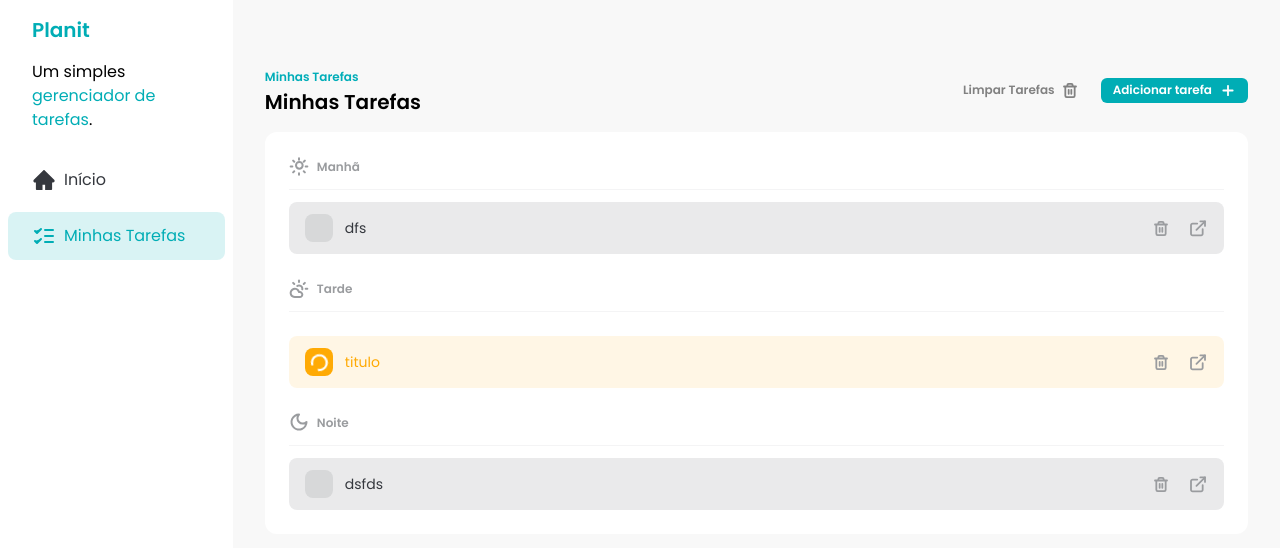
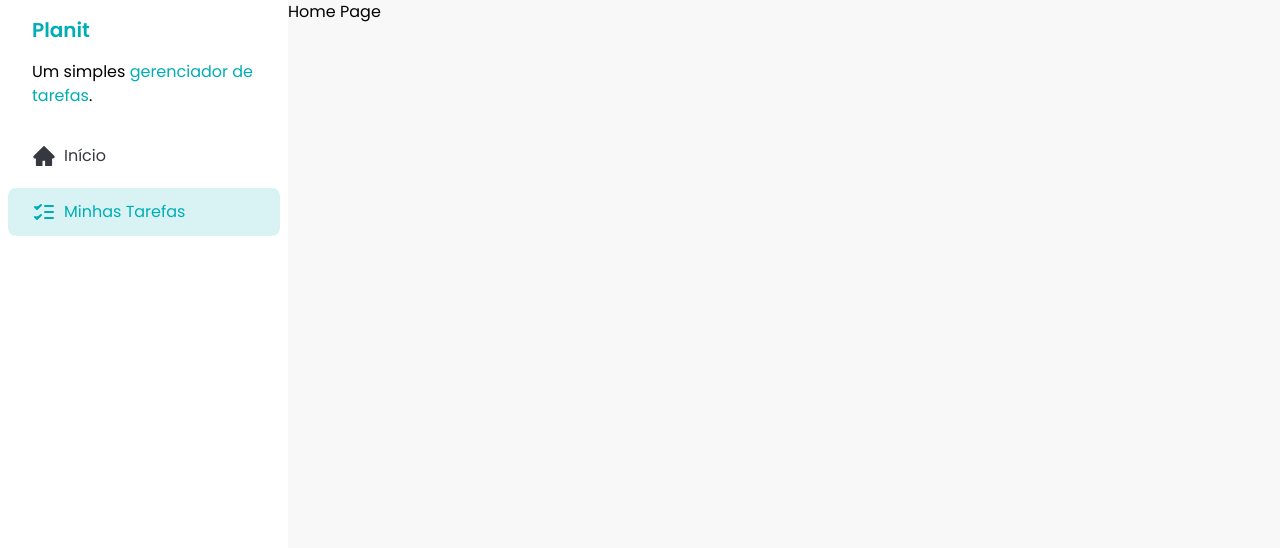
Before and after one commit to HiagoSilvaAnjos/Planit, a React (Vite) app: page / in a window 1280 px wide. Shown: the top 548 px of the page. Built offline with nearby package versions, Linux system fonts and the light colour scheme; data requests are answered from the project's data file.

Commit message:
feat: add Home and Tasks Page

```diff
--- a/db.json
+++ b/db.json
@@ -1,25 +1,3 @@
 {
-  "tasks": [
-    {
-      "id": "a67089f1-b734-4a0c-a7ef-35986d57ac49",
-      "title": "titulo ",
-      "time": "afternoon",
-      "description": "fsdfsdfsdf",
-      "status": "in_progress"
-    },
-    {
-      "id": "f23043c5-6a41-45d0-aadd-2cb3cb2e0999",
-      "title": "dsfds",
-      "time": "evening",
-      "description": "dfsfsd",
-      "status": "not_started"
-    },
-    {
-      "id": "0c7ab595-cfd3-4317-ab51-94167651604c",
-      "title": "dfs",
-      "time": "morning",
-      "description": "fdsdf",
-      "status": "not_started"
-    }
-  ]
+  "tasks": []
 }
--- a/src/App.tsx
+++ /dev/null
@@ -1,13 +0,0 @@
-import Sidebar from "./components/Sidebar/Sidebar";
-import Tasks from "./components/Tasks/Tasks";
-
-function App() {
-  return (
-    <div className="flex">
-      <Sidebar />
-      <Tasks />
-    </div>
-  );
-}
-
-export default App;
--- a/src/components/Sidebar/Sidebar.tsx
+++ b/src/components/Sidebar/Sidebar.tsx
@@ -3,7 +3,7 @@
 
 const Sidebar = () => {
   return (
-    <div className="h-screen w-72 bg-white">
+    <div className="h-screen w-72 min-w-72 bg-white">
       <div className="space-y-4 px-8 py-4">
         <h1 className="text-xl font-semibold text-brand-primary">Planit</h1>
         <p>
@@ -12,11 +12,11 @@
         </p>
       </div>
       <div className="flex flex-col gap-2 p-2">
-        <SidebarButton color={"unselected"}>
+        <SidebarButton color={"unselected"} href="/">
           <HomeIcon />
           Início
         </SidebarButton>
-        <SidebarButton color={"selected"}>
+        <SidebarButton color={"selected"} href="/tasks">
           <TasksIcon />
           Minhas Tarefas
         </SidebarButton>
--- a/src/components/SidebarButton/SidebarButton.tsx
+++ b/src/components/SidebarButton/SidebarButton.tsx
@@ -3,9 +3,10 @@
 interface SidebarButtonProps {
   children: React.ReactNode;
   color: "unselected" | "selected";
+  href: string;
 }
 
-const SidebarButton = ({ children, color }: SidebarButtonProps) => {
+const SidebarButton = ({ children, color, href }: SidebarButtonProps) => {
   const sidebar = tv({
     base: "flex items-center gap-2 rounded-lg px-6 py-3",
     variants: {
@@ -17,7 +18,7 @@
   });
 
   return (
-    <a className={`${sidebar({ color })} `} href="#">
+    <a className={`${sidebar({ color })} `} href={href}>
       {children}
     </a>
   );
--- /dev/null
+++ b/src/pages/HomePage/HomePage.tsx
@@ -0,0 +1,12 @@
+import Sidebar from "../../components/Sidebar/Sidebar";
+
+const HomePage = () => {
+  return (
+    <div className="flex">
+      <Sidebar />
+      <h1>Home Page</h1>
+    </div>
+  );
+};
+
+export default HomePage;
--- /dev/null
+++ b/src/pages/Tasks/Tasks.tsx
@@ -0,0 +1,13 @@
+import Sidebar from "../../components/Sidebar/Sidebar";
+import Tasks from "../../components/Tasks/Tasks";
+
+function TasksPage() {
+  return (
+    <div className="flex">
+      <Sidebar />
+      <Tasks />
+    </div>
+  );
+}
+
+export default TasksPage;
```
Also changed, not shown: src/main.tsx (+7 -2 lines).
